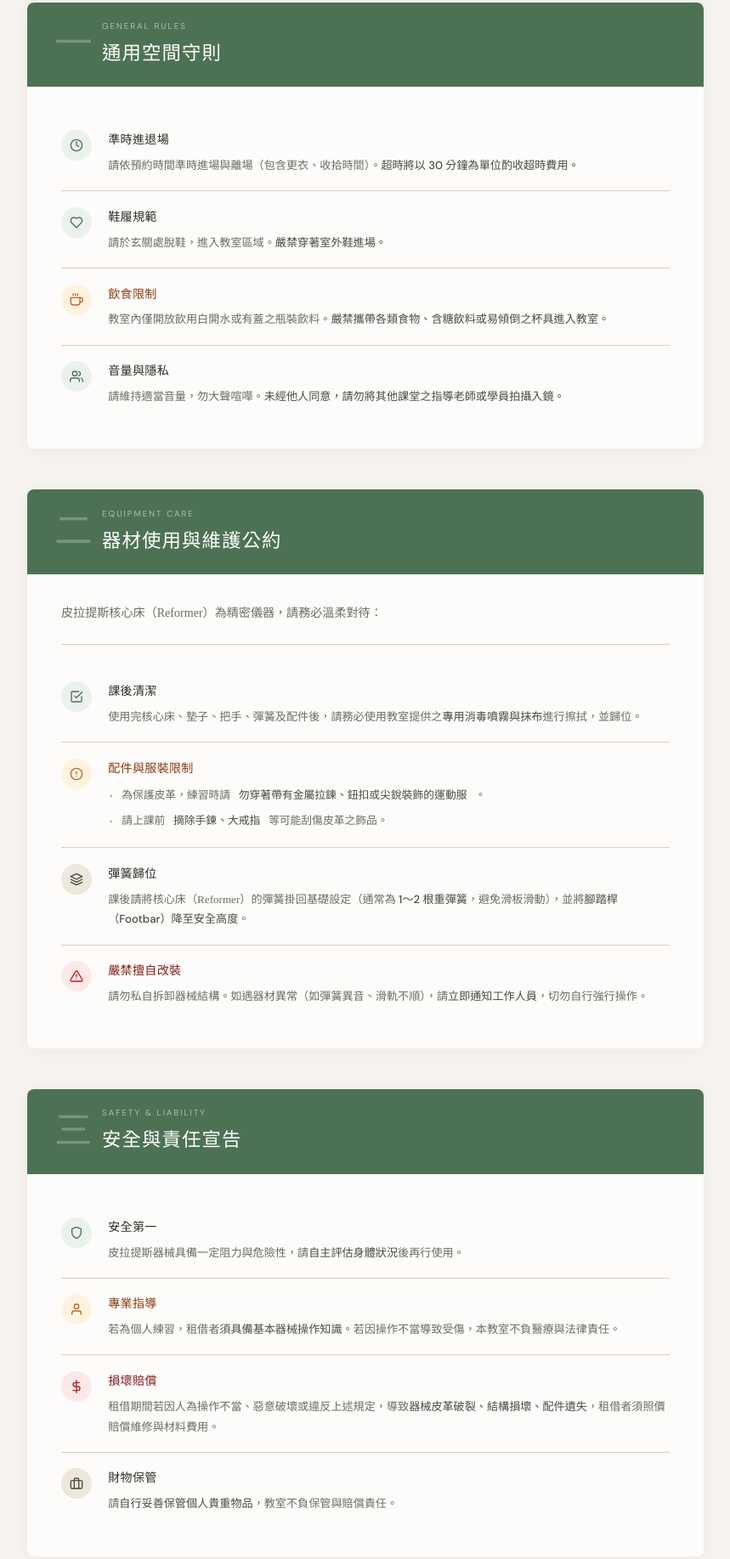
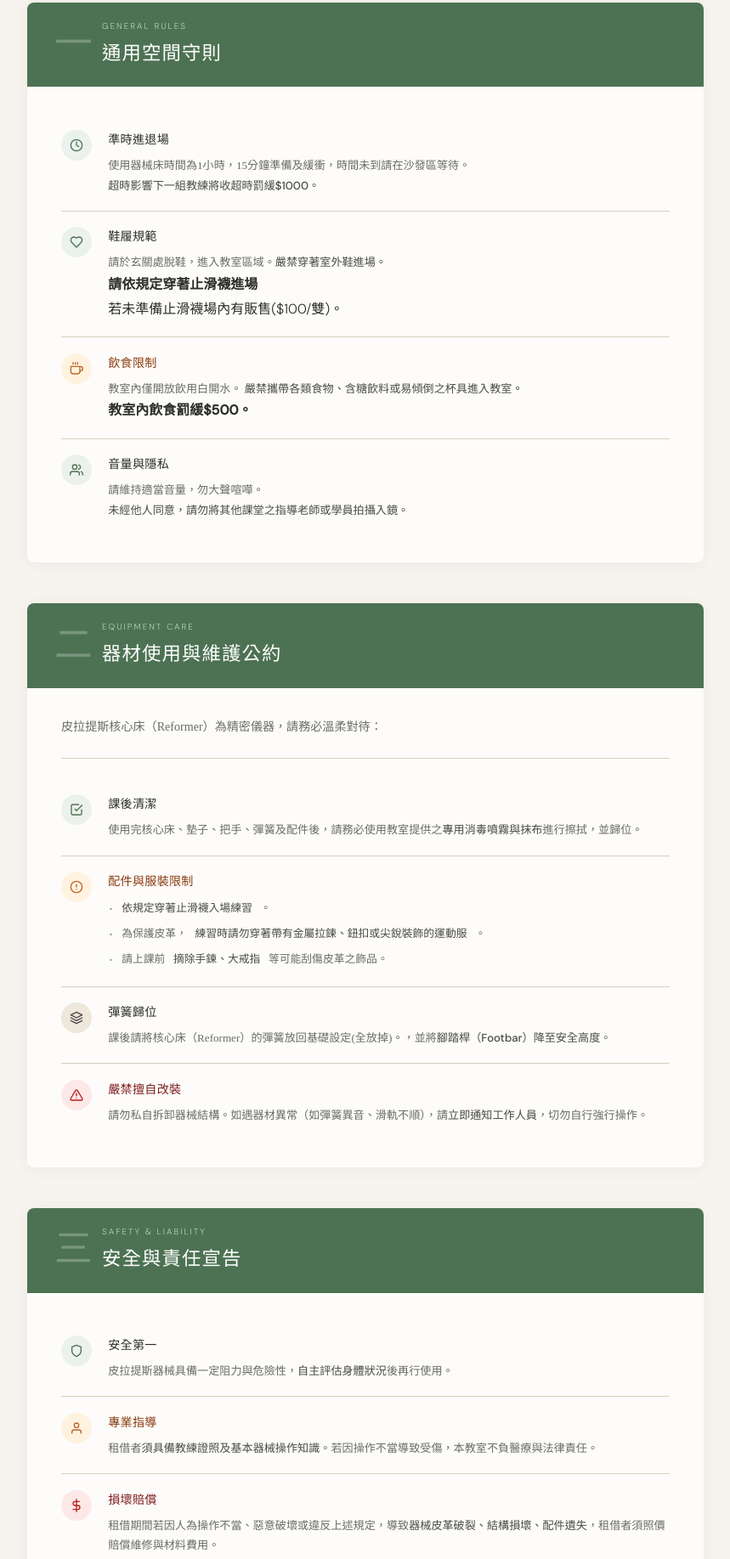
Before and after one commit to ctrl-plus-2620/rules, a plain HTML site: page index.html in a window 1280 px wide. Shown: the part 692-2527 px from the top of the page at 85% size, without its empty margins (210-1069 px from the left). Drawn offline with nearby package versions, Linux system fonts and the light colour scheme.

Commit message:
Update index.html

```diff
--- a/index.html
+++ b/index.html
@@ -327,7 +327,8 @@ footer p{font-size:0.66rem;color:var(--coal-s)}
           </div>
           <div class="rule-content">
             <h4>準時進退場</h4>
-            <p>請依預約時間準時進場與離場（包含更衣、收拾時間）。<strong>超時將以 30 分鐘為單位酌收超時費用。</strong></p>
+            <p>使用器械床時間為1小時，15分鐘準備及緩衝，時間未到請在沙發區等待。
+ <p><strong>超時影響下一組教練將收超時罰緩$1000。</strong></p>
           </div>
         </div>
 
@@ -337,7 +338,8 @@ footer p{font-size:0.66rem;color:var(--coal-s)}
           </div>
           <div class="rule-content">
             <h4>鞋履規範</h4>
-            <p>請於玄關處脫鞋，進入教室區域。<strong>嚴禁穿著室外鞋進場。</strong></p>
+            <p>請於玄關處脫鞋，進入教室區域。<strong>嚴禁穿著室外鞋進場。</strong></p><strong>請依規定穿著止滑襪進場</strong></p>若未準備止滑襪場內有販售($100/雙)。
+
           </div>
         </div>
 
@@ -347,7 +349,12 @@ footer p{font-size:0.66rem;color:var(--coal-s)}
           </div>
           <div class="rule-content">
             <h4>飲食限制</h4>
-            <p>教室內僅開放飲用白開水或有蓋之瓶裝飲料。<strong>嚴禁攜帶各類食物、含糖飲料或易傾倒之杯具進入教室。</strong></p>
+            <p>教室內僅開放飲用白開水。
+<strong>嚴禁攜帶各類食物、含糖飲料或易傾倒之杯具進入教室。</strong>
+</p><strong>教室內飲食罰緩$500。</strong></p>
+
+
+
           </div>
         </div>
 
@@ -357,7 +364,8 @@ footer p{font-size:0.66rem;color:var(--coal-s)}
           </div>
           <div class="rule-content">
             <h4>音量與隱私</h4>
-            <p>請維持適當音量，勿大聲喧嘩。<strong>未經他人同意，請勿將其他課堂之指導老師或學員拍攝入鏡。</strong></p>
+            <p>請維持適當音量，勿大聲喧嘩。
+<p><strong>未經他人同意，請勿將其他課堂之指導老師或學員拍攝入鏡。</strong></p>
           </div>
         </div>
 
@@ -395,7 +403,7 @@ footer p{font-size:0.66rem;color:var(--coal-s)}
           <div class="rule-content">
             <h4>配件與服裝限制</h4>
             <ul class="sub-list">
-              <li>為保護皮革，練習時請<strong>勿穿著帶有金屬拉鍊、鈕扣或尖銳裝飾的運動服</strong>。</li>
+        <li><strong>依規定穿著止滑襪入場練習</strong>。</li><li>為保護皮革，<strong>練習時請勿穿著帶有金屬拉鍊、鈕扣或尖銳裝飾的運動服</strong>。</li>
               <li>請上課前<strong>摘除手鍊、大戒指</strong>等可能刮傷皮革之飾品。</li>
             </ul>
           </div>
@@ -407,7 +415,7 @@ footer p{font-size:0.66rem;color:var(--coal-s)}
           </div>
           <div class="rule-content">
             <h4>彈簧歸位</h4>
-            <p>課後請將核心床（Reformer）的彈簧掛回基礎設定（通常為 <strong>1～2 根重彈簧</strong>，避免滑板滑動），並將<strong>腳踏桿（Footbar）降至安全高度</strong>。</p>
+            <p>課後請將核心床（Reformer）的彈簧放回基礎設定(全放掉)。</strong>，並將<strong>腳踏桿（Footbar）降至安全高度</strong>。</p>
           </div>
         </div>
 
@@ -443,7 +451,7 @@ footer p{font-size:0.66rem;color:var(--coal-s)}
           </div>
           <div class="rule-content">
             <h4>安全第一</h4>
-            <p>皮拉提斯器械具備一定阻力與危險性，請<strong>自主評估身體狀況</strong>後再行使用。</p>
+            <p>皮拉提斯器械具備一定阻力與危險性，<strong>自主評估身體狀況</strong>後再行使用。</p>
           </div>
         </div>
 
@@ -453,7 +461,7 @@ footer p{font-size:0.66rem;color:var(--coal-s)}
           </div>
           <div class="rule-content">
             <h4>專業指導</h4>
-            <p>若為個人練習，租借者<strong>須具備基本器械操作知識</strong>。若因操作不當導致受傷，本教室不負醫療與法律責任。</p>
+            <p>租借者<strong>須具備教練證照及基本器械操作知識</strong>。若因操作不當導致受傷，本教室不負醫療與法律責任。</p>
           </div>
         </div>
 
@@ -509,7 +517,7 @@ footer p{font-size:0.66rem;color:var(--coal-s)}
           </div>
           <div class="rule-content">
             <h4>環境復原</h4>
-            <p>離場前請確認<strong>冷氣、電燈、音響等電器已關閉</strong>，垃圾請隨手帶走。若過度髒亂，將酌收 <strong>$500 – $1,000 元</strong>不等的清潔處理費。</p>
+            <p>離場前請確認<strong>冷氣、電燈、電扇等電器已關閉</strong>，垃圾請隨手帶走。若留有垃圾，將酌收 <strong>$1,000 元</strong>清潔處理費。</p>
           </div>
         </div>
 
```
